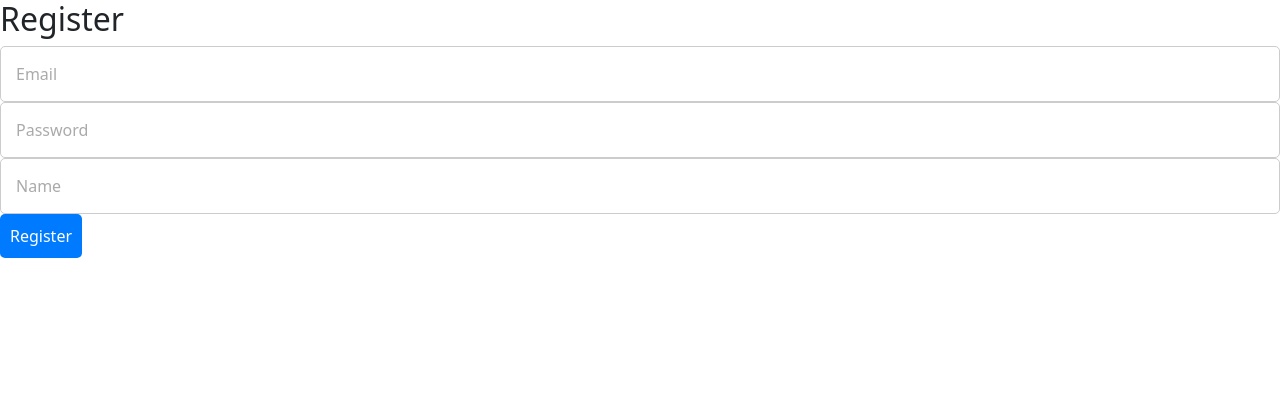
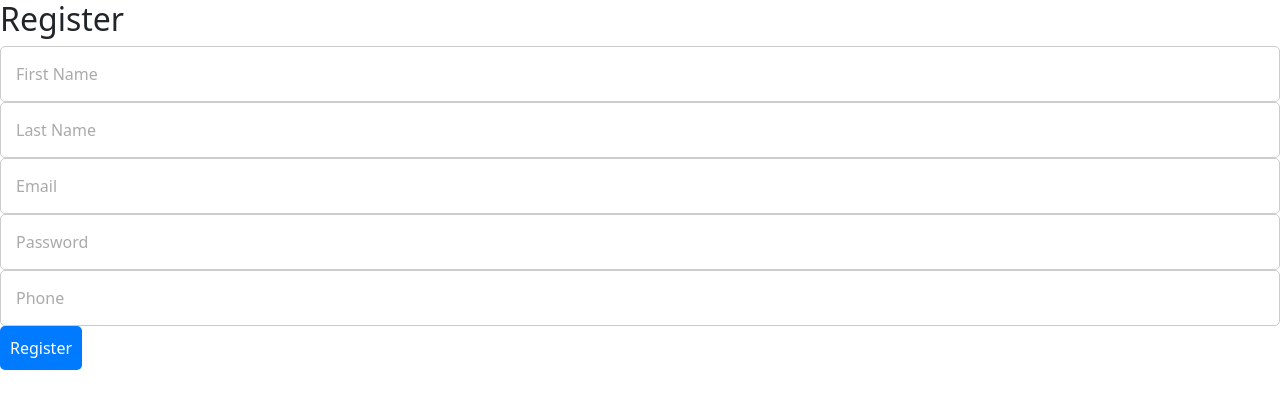
Before and after one commit to shubashdutta/reactjs, a React (Create React App) app: page /membership in a window 1280 px wide. Shown: the top 408 px of the page. Built offline with nearby package versions, Linux system fonts and the light colour scheme.

Commit message:
Update Register.js

```diff
--- a/src/compent/Register.js
+++ b/src/compent/Register.js
@@ -3,9 +3,11 @@ import axios from 'axios';
 
 const Register = () => {
   const [formData, setFormData] = useState({
+    firstName: '',
+    lastName: '',
     email: '',
     password: '',
-    name: '',
+    phone: '',
   });
 
   const handleSubmit = async (e) => {
@@ -13,7 +15,7 @@ const Register = () => {
 
     try {
       const response = await axios.post(
-        "/api/singup",
+        "/api/signup",
         formData
       );
 
@@ -42,6 +44,20 @@ const Register = () => {
       <h2>Register</h2>
       <form onSubmit={handleSubmit}>
         <input
+          type="text"
+          name="firstName"
+          placeholder="First Name"
+          value={formData.firstName}
+          onChange={handleChange}
+        />
+        <input
+          type="text"
+          name="lastName"
+          placeholder="Last Name"
+          value={formData.lastName}
+          onChange={handleChange}
+        />
+        <input
           type="email"
           name="email"
           placeholder="Email"
@@ -57,9 +73,9 @@ const Register = () => {
         />
         <input
           type="text"
-          name="name"
-          placeholder="Name"
-          value={formData.name}
+          name="phone"
+          placeholder="Phone"
+          value={formData.phone}
           onChange={handleChange}
         />
         <button type="submit">Register</button>
```
